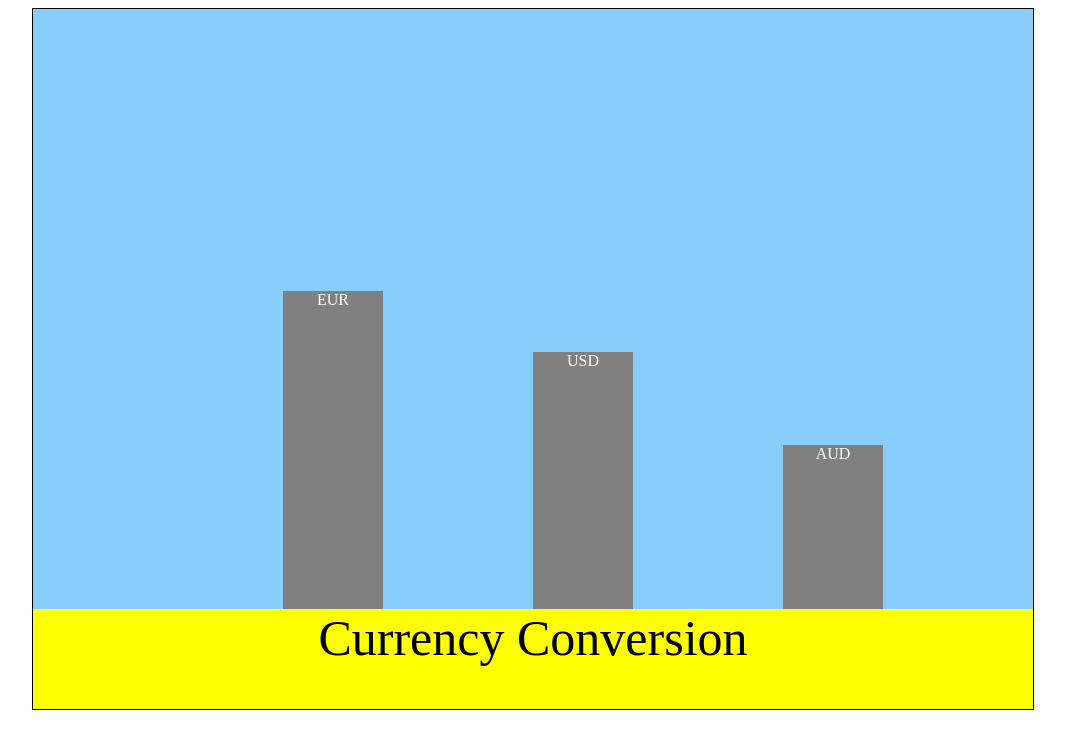
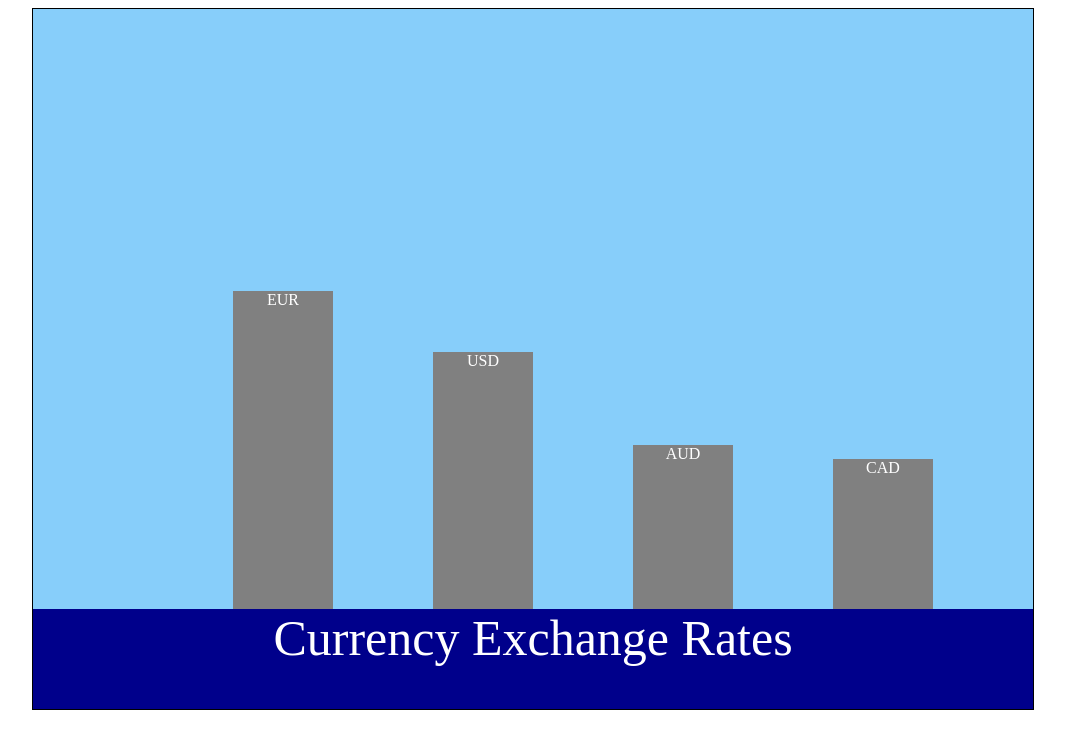
Before and after one commit to annes-github/currency, a plain HTML site: page index.html in a window 1280 px wide. Shown: the whole page, without its empty margins (107-1172 px from the left). Drawn offline with Linux system fonts and the light colour scheme.

Commit message:
Adding alerts and styling

```diff
--- a/css/style.css
+++ b/css/style.css
@@ -1,6 +1,6 @@
 :root {
-  --bg-color: lightskyblue;
-  --page-spacing: 50px;
+  --bg: gray;
+  --text-color: white;
   }
 
 
@@ -10,30 +10,31 @@ body {
 
 }
 
-.ChartContainer {
+.BarChart {
   display: grid;
-  grid-template-columns: repeat(4, 1fr);
+  grid-template-columns: repeat(5, 1fr);
   height: 700px;
   width: 1000px;
   border: 1px solid black;
   align-items: end;
-  background-color: var(--bg-color);
+  background-color: lightskyblue;
 }
 
-.Title {
-    background-color: yellow;
+.BarChart-title {
+    background-color: darkblue;
     height: 100px;
     width: 1000px;
     position: absolute;
     text-align: center;
     font-size: 50px;
+    color: var(--text-color);
 }
 
 
 .BarChart-bar-1 {
-    background-color: gray;
+    background-color: var(--bg);
     text-align: center;
-    color: white;
+    color: var(--text-color);
     width: 100px;
     height: 100px;
     justify-content: center;
@@ -42,10 +43,15 @@ body {
 
 }
 
+[class^="BarChart-"]:hover{
+  background-color: darkblue;
+  transition: background-color 3s;
+}
+
 .BarChart-bar-2 {
-  background-color: gray;
+  background-color: var(--bg);
   text-align: center;
-  color: white;
+  color: var(--text-color);
   width: 100px;
   height: 100px;
   justify-content: center;
@@ -55,9 +61,9 @@ body {
 }
 
 .BarChart-bar-3 {
-  background-color: gray;
+  background-color: var(--bg);
   text-align: center;
-  color: white;
+  color: var(--text-color);
   width: 100px;
   height: 100px;
   justify-content: center;
@@ -65,3 +71,15 @@ body {
   grid-column: 4;
 
 }
+
+.BarChart-bar-4 {
+  background-color: var(--bg);
+  text-align: center;
+  color: var(--text-color);
+  width: 100px;
+  height: 100px;
+  justify-content: center;
+  grid-row: 2 /span 2;
+  grid-column: 5;
+
+}
--- a/index.html
+++ b/index.html
@@ -8,11 +8,12 @@
     </head>
   <body>
 
-          <div class="ChartContainer">
-           <div class="Title"> Currency Conversion </div>
+          <div class="BarChart">
+           <div class="BarChart-title"> Currency Exchange Rates </div>
             <div class="BarChart-bar-1" style="height: 88.5%">EUR</div>
-            <div class="BarChart-bar-2" style="height: 75.5%">USD</div>
-            <div class="BarChart-bar-3" style="height: 55.9%">AUD</div>
+            <div class="BarChart-bar-2" onClick="alert('1 EUR = 1.1883 USD')" style="height: 75.5%">USD</div>
+            <div class="BarChart-bar-3" onClick="alert('1 EUR = 1.5491 AUD')" style="height: 55.9%">AUD</div>
+            <div class="BarChart-bar-4" onClick="alert('1 EUR = 1.4938 CAD')" style="height: 52.9%">CAD</div>
         </div>
   </body>
 </html>
```
